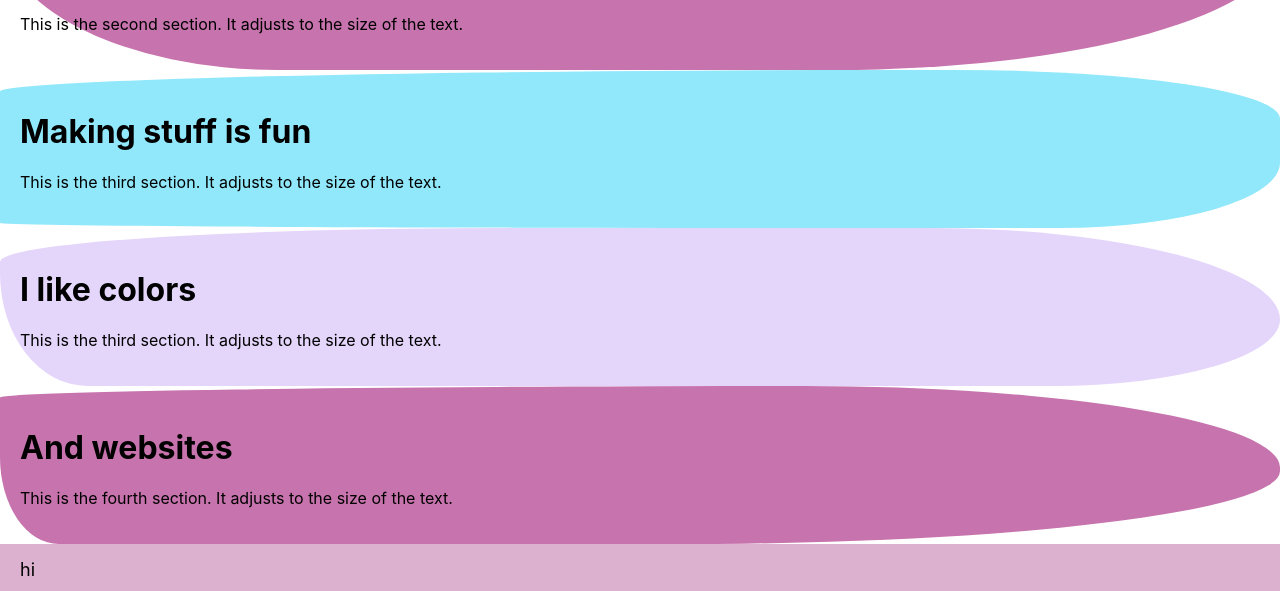
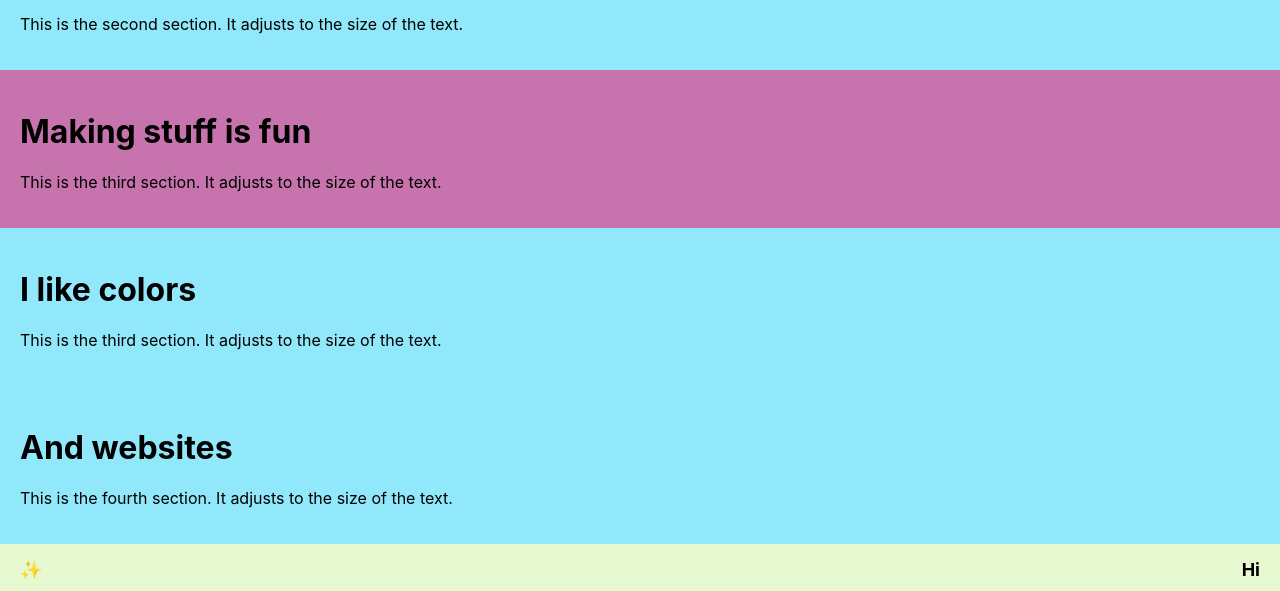
Before and after one commit to yrom1/react-colorful, a React (Create React App) app in the folder colorful/: page / in a window 1280 px wide. Shown: the part 1230-1821 px from the top of the page. Built offline with nearby package versions, Linux system fonts and the light colour scheme.

Commit message:
make sure the first and last colors arent the same so the bottom bar isnt the same color

```diff
--- a/colorful/src/App.js
+++ b/colorful/src/App.js
@@ -9,7 +9,7 @@ function ColorSection({ color, isFullScreen, header, text, image }) {
     backgroundColor: color,
     height: height,
     padding: '20px',
-    borderRadius: `${Math.random() * 100}% ${Math.random() * 100}% ${Math.random() * 100}% ${Math.random() * 100}% / ${Math.random() * 100}% ${Math.random() * 100}% ${Math.random() * 100}% ${Math.random() * 100}%`
+    // borderRadius: `${Math.random() * 100}% ${Math.random() * 100}% ${Math.random() * 100}% ${Math.random() * 100}% / ${Math.random() * 100}% ${Math.random() * 100}% ${Math.random() * 100}% ${Math.random() * 100}%`
   };
   const imgStyle = {
     maxWidth: '25%',
@@ -29,7 +29,18 @@ function generateRandomColors(len, getRandomColor) {
   const initialColors = [];
   let lastColor = '';
   for (let i = 0; i < len; i++) {
-    let color = getRandomColor(lastColor);
+    let color;
+    if (i === 0) {
+      color = getRandomColor();
+    } else if (i === len - 1) {
+      do {
+        color = getRandomColor();
+      } while (color === initialColors[0]);
+    } else {
+      do {
+        color = getRandomColor(lastColor);
+      } while (color === initialColors[i - 1]);
+    }
     lastColor = color;
     initialColors.push(color);
   }
@@ -147,7 +158,10 @@ function App() {
     </div>
   );
   const footer_content = (
-    <div style={bar_style}><p>hi</p></div>
+    <div style={bar_style}>
+      <p>✨</p>
+      <p><b>Hi</b></p>
+    </div>
   )
 
   return (
```
